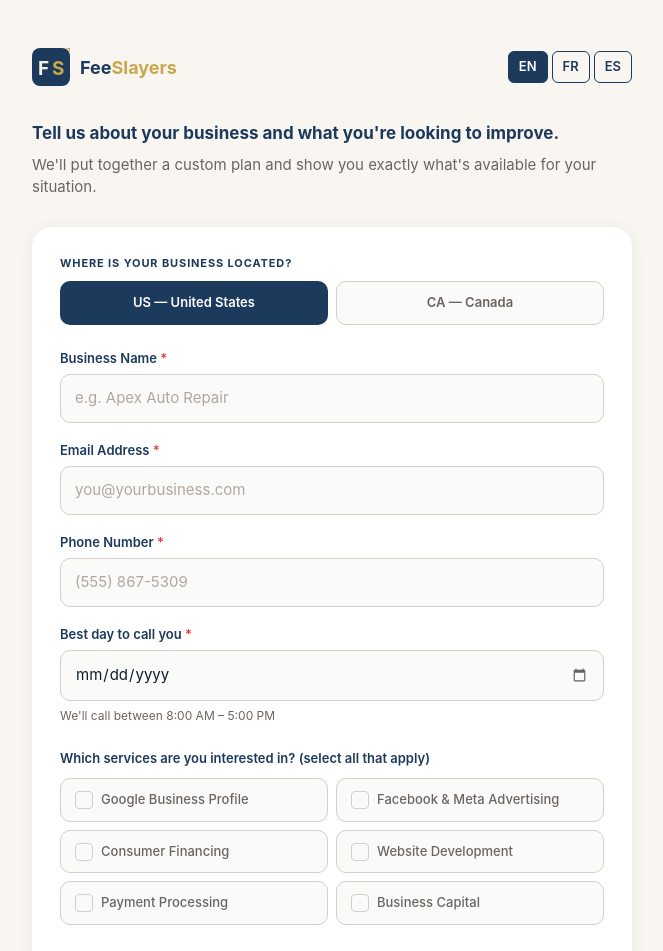
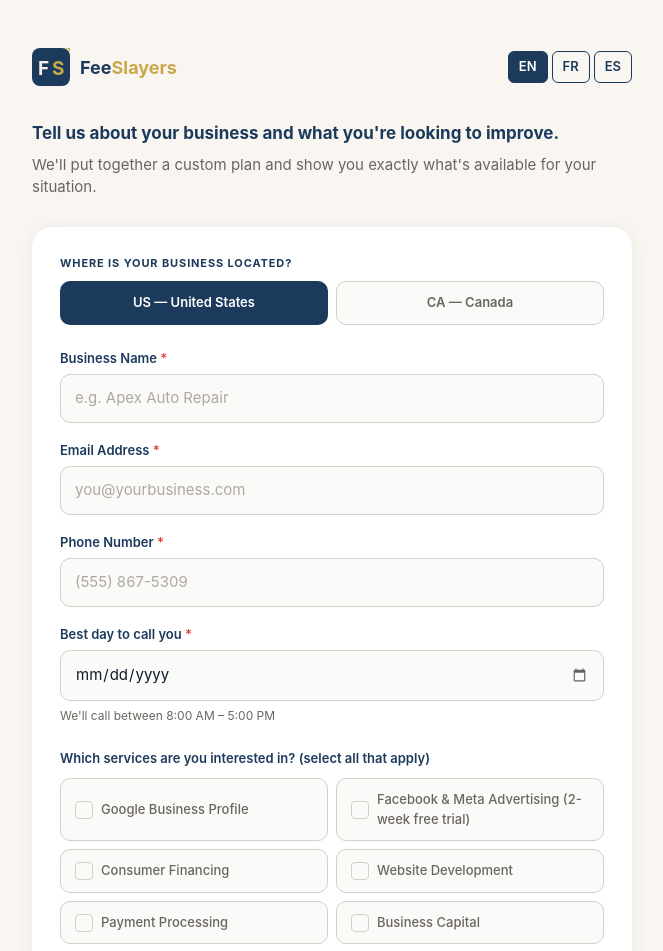
Before and after one commit to primo-commits/webdevfsusa, a Next.js app: page /landing in a window 1280 px wide. Shown: the top 951 px of the page, without its empty margins (308-971 px from the left). Built offline with nearby package versions, Linux system fonts and the light colour scheme.

Commit message:
Add 2-week free trial note to Facebook/Meta advertising option

```diff
--- a/app/landing/page.tsx
+++ b/app/landing/page.tsx
@@ -71,7 +71,7 @@ const t: Record<Language, Translation> = {
     servicesLabel: 'Which services are you interested in? (select all that apply)',
     services: [
       { value: 'google_business_profile', label: 'Google Business Profile' },
-      { value: 'facebook_meta_advertising', label: 'Facebook & Meta Advertising' },
+      { value: 'facebook_meta_advertising', label: 'Facebook & Meta Advertising (2-week free trial)' },
       { value: 'consumer_financing', label: 'Consumer Financing' },
       { value: 'website_development', label: 'Website Development' },
       { value: 'payment_processing', label: 'Payment Processing' },
@@ -109,7 +109,7 @@ const t: Record<Language, Translation> = {
     servicesLabel: 'Quels services vous intéressent? (sélectionnez tous ceux qui s\'appliquent)',
     services: [
       { value: 'google_business_profile', label: 'Google Business Profile' },
-      { value: 'facebook_meta_advertising', label: 'Publicité Facebook et Meta' },
+      { value: 'facebook_meta_advertising', label: 'Publicité Facebook et Meta (essai gratuit de 2 semaines)' },
       { value: 'consumer_financing', label: 'Financement aux consommateurs' },
       { value: 'website_development', label: 'Développement de sites web' },
       { value: 'payment_processing', label: 'Traitement des paiements' },
@@ -147,7 +147,7 @@ const t: Record<Language, Translation> = {
     servicesLabel: '¿Qué servicios te interesan? (selecciona todos los que apliquen)',
     services: [
       { value: 'google_business_profile', label: 'Google Business Profile' },
-      { value: 'facebook_meta_advertising', label: 'Publicidad Facebook y Meta' },
+      { value: 'facebook_meta_advertising', label: 'Publicidad Facebook y Meta (prueba gratuita de 2 semanas)' },
       { value: 'consumer_financing', label: 'Financiamiento al consumidor' },
       { value: 'website_development', label: 'Desarrollo web' },
       { value: 'payment_processing', label: 'Procesamiento de pagos' },
```
